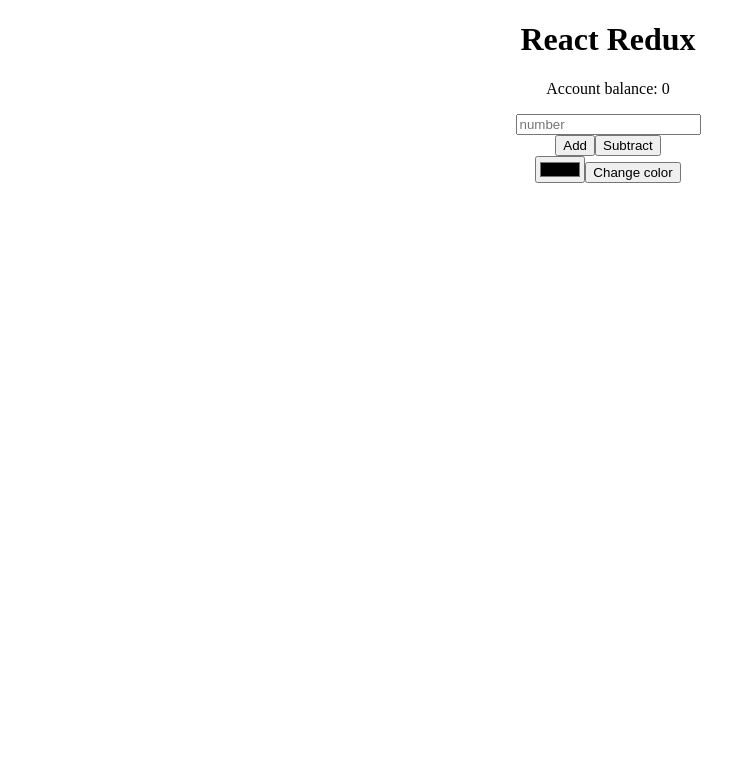
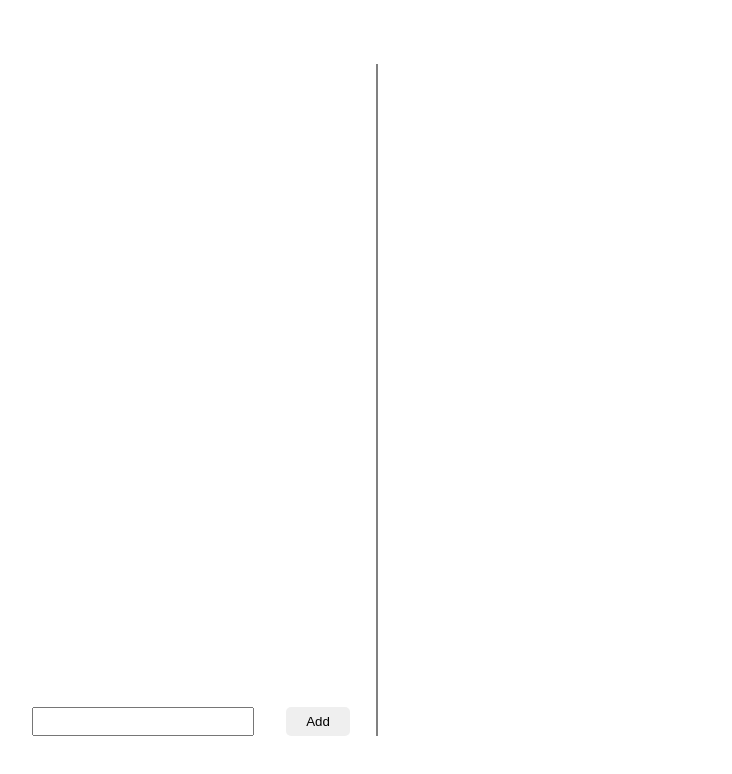
Before and after one commit to Krolicki/react-redux, a React (Create React App) app: page / in a window 1280 px wide. Shown: the top 774 px of the page, without its empty margins (32-764 px from the left). Built offline with nearby package versions, Linux system fonts and the light colour scheme.

Commit message:
new slice

```diff
--- a/src/App.css
+++ b/src/App.css
@@ -1,38 +1,5 @@
-.App {
-  text-align: center;
+.App, html, body, * {
+  margin: 0;
+  padding: 0;
+  box-sizing: border-box;
 }
-
-.App-logo {
-  height: 40vmin;
-  pointer-events: none;
-}
-
-@media (prefers-reduced-motion: no-preference) {
-  .App-logo {
-    animation: App-logo-spin infinite 20s linear;
-  }
-}
-
-.App-header {
-  background-color: #282c34;
-  min-height: 100vh;
-  display: flex;
-  flex-direction: column;
-  align-items: center;
-  justify-content: center;
-  font-size: calc(10px + 2vmin);
-  color: white;
-}
-
-.App-link {
-  color: #61dafb;
-}
-
-@keyframes App-logo-spin {
-  from {
-    transform: rotate(0deg);
-  }
-  to {
-    transform: rotate(360deg);
-  }
-}
--- a/src/App.js
+++ b/src/App.js
@@ -1,21 +1,23 @@
-import { useSelector } from 'react-redux'
+// /import { useSelector } from 'react-redux'
 import './App.css'
-import Account from './components/Account'
-import ChangeBalance from './components/ChangeBalance'
-import ChangeTheme from './components/ChangeTheme'
+import Reservation from './components/Reservation/Reservation'
+// import Account from './components/Account'
+// import ChangeBalance from './components/ChangeBalance'
+// import ChangeTheme from './components/ChangeTheme'
 
 
 function App() {
-  const themeColor = useSelector((state) => state.theme.color )
+  //const themeColor = useSelector((state) => state.theme.color )
 
   return (
     <div className="App">
-      <h1 style={{ color: themeColor }}>
+      {/* <h1 style={{ color: themeColor }}>
         React Redux
       </h1>
       <Account />
       <ChangeBalance />
-      <ChangeTheme />
+      <ChangeTheme /> */}
+      <Reservation />
     </div>
   )
 }
--- /dev/null
+++ b/src/components/Reservation/Reservation.css
@@ -0,0 +1,53 @@
+.reservation-container{
+    margin-inline: auto;
+    padding: 5vw;
+    display: flex;
+    min-height: 100vh;
+}
+.reservations{
+    width: 30%;
+    border-right: 2px solid grey;
+    padding-right: 8vw;
+    margin-right: 5vw;
+    position: relative;
+}
+.reservation-item{
+    background-color: rgb(204, 203, 203);
+    padding: 20px;
+    border-radius: 10px;
+    position: relative;
+    margin-bottom: 20px;
+}
+.reservation-item p{
+    overflow-wrap: break-word;
+}
+.reservation-item button{
+    top: 0;
+    right: -6.5vw;
+    padding: 5px;
+    width: 5vw;
+    height: 100%;
+    position: absolute;
+    border-radius: 10px;
+    border: none;
+    cursor: pointer;
+}
+.reservations span{
+    width: calc(100% - 1.5vw );
+    position: absolute;
+    bottom: 0;
+    left: 0;
+    display: block;
+}
+.reservations span input{
+    width: calc(100% - 8vw);
+    padding: 5px;
+}
+.reservations span button{
+    width: 5vw;
+    margin-left: 2.5vw;
+    padding: 7px 5px;
+    cursor: pointer;
+    border: none;
+    border-radius: 5px;
+}
--- /dev/null
+++ b/src/components/Reservation/Reservation.js
@@ -0,0 +1,42 @@
+import { useRef } from 'react'
+import { useDispatch, useSelector } from 'react-redux'
+import { addReservation } from '../../store/features/reservationSlice'
+import './Reservation.css'
+import ReservationItem from './ReservationItem'
+
+const Reservation = () => {
+    const dispatch = useDispatch()
+    const reservations = useSelector((state) => state.reservation.value)
+
+    const reservationRef = useRef()
+
+    return (
+        <div className='reservation-container'>
+            <div className='reservations'>
+                {reservations.map((reserv, index) => {
+                    return(
+                        <ReservationItem name={reserv} index={index} key={index}/>
+                    )
+                })
+                }
+                <span>
+                    <input
+                        type="text"
+                        ref={reservationRef}
+                    />
+                    <button
+                        type='button'
+                        onClick={() => {
+                            dispatch(addReservation(reservationRef.current.value))
+                            reservationRef.current.value = ""
+                        }}
+                    >
+                        Add
+                    </button>
+                </span>
+            </div>
+        </div>
+    )
+}
+
+export default Reservation
--- /dev/null
+++ b/src/components/Reservation/ReservationItem.js
@@ -0,0 +1,20 @@
+import { useDispatch } from 'react-redux'
+import { deleteReservation } from '../../store/features/reservationSlice'
+import './Reservation.css'
+
+const ReservationItem = ({name, index}) => {
+    const dispatch = useDispatch()
+
+    const deleteItem = () => {
+        dispatch(deleteReservation(index))
+    }
+
+    return(
+        <div className='reservation-item'>
+            <p>{name}</p>
+            <button type='button' onClick={()=>deleteItem() }>Delete</button>
+        </div>
+    )
+}
+
+export default ReservationItem
--- /dev/null
+++ b/src/store/features/reservationSlice.js
@@ -0,0 +1,23 @@
+import { createSlice } from '@reduxjs/toolkit'
+
+const initialState = {
+    value: []
+}
+
+export const reservationSlice = createSlice({
+    name: "reservation",
+    initialState,
+    reducers: {
+        addReservation: (state, action) => {
+            state.value.push(action.payload)
+        },
+        deleteReservation: (state, action) => {
+            state.value.splice(action.payload, 1)
+        },
+
+    }
+})
+
+export const {addReservation, deleteReservation} = reservationSlice.actions
+
+export default reservationSlice.reducer
--- a/src/store/store.js
+++ b/src/store/store.js
@@ -1,10 +1,12 @@
 import { configureStore } from '@reduxjs/toolkit'
 import accountReducer from './features/accountSlice'
+import reservationSlice from './features/reservationSlice'
 import themeSlice from './features/themeSlice'
 
 export const store = configureStore({
     reducer:{
         account: accountReducer,
-        theme: themeSlice
+        theme: themeSlice,
+        reservation: reservationSlice,
     }
 })
```
